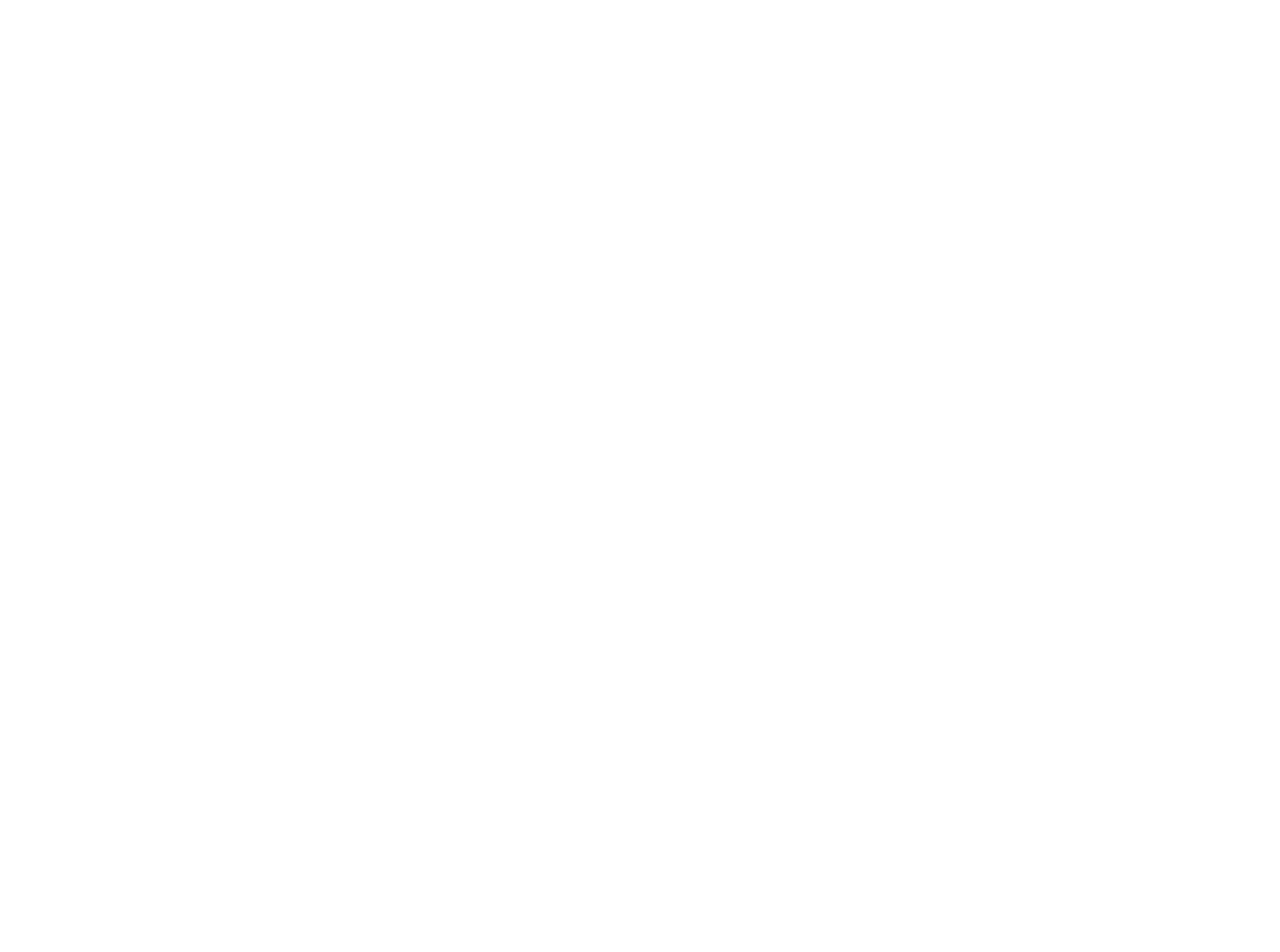
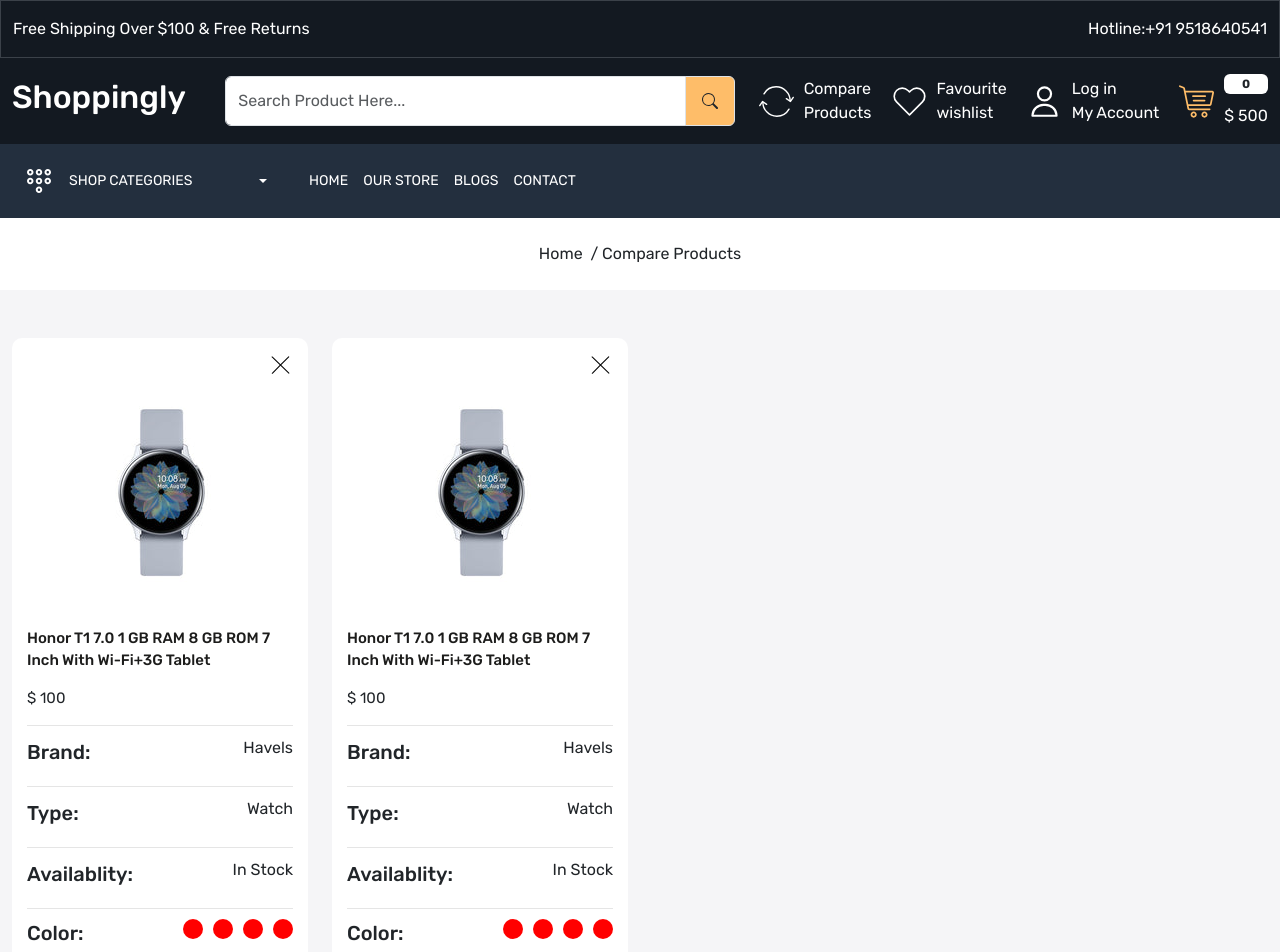
Before and after one commit to Ansh-Kataria/Shoppingly, a React (Create React App) app: page /compare-product in a window 1280 px wide. Before the commit this address had no page. Shown: the top 952 px of the page. Before the commit the page ends 800 px from the top, so only its background shows below. Built offline with nearby package versions, Linux system fonts and the light colour scheme.

Commit message:
compare product created

```diff
--- a/src/App.css
+++ b/src/App.css
@@ -518,3 +518,41 @@
 }
 
 /* Contact Ends here */
+
+/* Compare Product Start here */
+
+.compare-product-card {
+  padding: 20px 15px;
+  background-color: white;
+  border-radius: 10px;
+}
+.compare-product-card .cross,
+.wishlist-card .cross {
+  top: 15px;
+  right: 15px;
+  width: 25px;
+  padding: 3px;
+  cursor: pointer;
+}
+.compare-product-details h5.title,
+.wishlist-card h5.title {
+  font-size: 15px;
+  line-height: 22px;
+  font-weight: 500;
+  color: var(--color-1c1c1b);
+}
+.compare-product-details h6.price,
+.wishlist-card h6.price {
+  font-size: 15px;
+  line-height: 22px;
+  font-weight: 400;
+}
+.compare-product-card .product-detail {
+  display: flex;
+  justify-content: space-between;
+  align-items: center;
+  padding: 10px 0px;
+  border-top: 1px solid rgba(0, 0, 0, 0.1);
+}
+
+/* Compare Product Ends here */
--- a/src/App.js
+++ b/src/App.js
@@ -8,7 +8,10 @@
 import Contact from "./pages/Contact";
 import OurStore from "./pages/OurStore";
 import Blog from "./pages/Blog";
-
+import CompareProduct from "./pages/CompareProduct";
+import Wishlist from "./pages/Wishlist";
+import Cart from "./pages/Cart";
+import Login from "./pages/Login";
 const App = () => {
   return (
     <>
@@ -20,6 +23,11 @@
             <Route path="contact" element={<Contact />} />
             <Route path="store" element={<OurStore />} />
             <Route path="blogs" element={<Blog />} />
+            <Route path="compare-product" element={<CompareProduct />} />
+            <Route path="wishlist" element={<Wishlist />} />
+            <Route path="login" element={<Login />} />
+            <Route path="cart" element={<Cart />} />
+
           </Route>
         </Routes>
       </BrowserRouter>
--- a/src/components/Header.js
+++ b/src/components/Header.js
@@ -49,7 +49,7 @@
             <div className="col-5">
               <div className="header-upper-links d-flex align-items-center justify-content-between">
                 <div>
-                  <Link className="d-flex align-items-center gap-10 text-white">
+                  <Link to="/compare-product" className="d-flex align-items-center gap-10 text-white">
                     <img src="images/compare.svg" alt="compare" />
                     <p className="mb-0">
                       Compare <br /> Products
@@ -57,7 +57,7 @@
                   </Link>
                 </div>
                 <div>
-                  <Link className="d-flex align-items-center gap-10 text-white">
+                  <Link to="/wishlist" className="d-flex align-items-center gap-10 text-white">
                     <img src="images/wishlist.svg" alt="wishlist" />
                     <p className="mb-0">
                       Favourite <br /> wishlist
@@ -65,7 +65,7 @@
                   </Link>
                 </div>
                 <div>
-                  <Link className="d-flex align-items-center gap-10 text-white">
+                  <Link to="/login" className="d-flex align-items-center gap-10 text-white">
                     <img src="images/user.svg" alt="user" />
                     <p className="mb-0">
                       Log in <br /> My Account
@@ -73,7 +73,7 @@
                   </Link>
                 </div>
                 <div>
-                  <Link className="d-flex align-items-center gap-10 text-white">
+                  <Link to="/cart" className="d-flex align-items-center gap-10 text-white">
                     <img src="images/cart.svg" alt="cart" />
                     <div className="d-flex flex-column gap-10">
                       <span className="badge bg-white text-dark">0</span>
--- /dev/null
+++ b/src/pages/Cart.js
@@ -0,0 +1,9 @@
+import React from 'react'
+
+const Cart = () => {
+  return (
+    <div>Cart</div>
+  )
+}
+
+export default Cart
--- /dev/null
+++ b/src/pages/CompareProduct.js
@@ -0,0 +1,109 @@
+import React from "react";
+import BreadCrumb from "../components/BreadCrumb";
+import Meta from "../components/Meta";
+import Color from "../components/Color";
+
+const CompareProduct = () => {
+  return (
+    <>
+      <Meta title={"Compare Products"} />
+      <BreadCrumb title="Compare Products" />
+      <div className="compare-product-wrapper py-5 home-wrapper-2">
+        <div className="container-xxl">
+          <div className="row">
+            <div className="col-3">
+              <div className="compare-product-card position-relative">
+                <img
+                  src="images/cross.svg"
+                  alt="cross"
+                  className="position-absolute cross img-fluid"
+                />
+                <div className="product-card-image">
+                  <img src="images/watch.jpg" alt="watch" />
+                </div>
+                <div className="compare-product-details">
+                  <h5 className="title">
+                    Honor T1 7.0 1 GB RAM 8 GB ROM 7 Inch With Wi-Fi+3G Tablet
+                  </h5>
+                  <h6 className="price mb-3 mt-3">$ 100</h6>
+
+                  <div>
+                    <div className="product-detail">
+                      <h5>Brand:</h5>
+                      <p>Havels</p>
+                    </div>
+                    <div className="product-detail">
+                      <h5>Type:</h5>
+                      <p>Watch</p>
+                    </div>
+                    <div className="product-detail">
+                      <h5>Availablity:</h5>
+                      <p>In Stock</p>
+                    </div>
+                    <div className="product-detail">
+                      <h5>Color:</h5>
+                      <Color />
+                    </div>
+                    <div className="product-detail">
+                      <h5>Size:</h5>
+                      <div className="d-flex gap-10">
+                        <p>S</p>
+                        <p>M</p>
+                      </div>
+                    </div>
+                  </div>
+                </div>
+              </div>
+            </div>
+            <div className="col-3">
+              <div className="compare-product-card position-relative">
+                <img
+                  src="images/cross.svg"
+                  alt="cross"
+                  className="position-absolute cross img-fluid"
+                />
+                <div className="product-card-image">
+                  <img src="images/watch.jpg" alt="watch" />
+                </div>
+                <div className="compare-product-details">
+                  <h5 className="title">
+                    Honor T1 7.0 1 GB RAM 8 GB ROM 7 Inch With Wi-Fi+3G Tablet
+                  </h5>
+                  <h6 className="price mb-3 mt-3">$ 100</h6>
+
+                  <div>
+                    <div className="product-detail">
+                      <h5>Brand:</h5>
+                      <p>Havels</p>
+                    </div>
+                    <div className="product-detail">
+                      <h5>Type:</h5>
+                      <p>Watch</p>
+                    </div>
+                    <div className="product-detail">
+                      <h5>Availablity:</h5>
+                      <p>In Stock</p>
+                    </div>
+                    <div className="product-detail">
+                      <h5>Color:</h5>
+                      <Color />
+                    </div>
+                    <div className="product-detail">
+                      <h5>Size:</h5>
+                      <div className="d-flex gap-10">
+                        <p>S</p>
+                        <p>M</p>
+                      </div>
+                    </div>
+                  </div>
+                </div>
+              </div>
+            </div>
+          </div>
+        </div>
+      </div>
+    </>
+  );
+};
+
+export default CompareProduct;
--- a/src/pages/Contact.js
+++ b/src/pages/Contact.js
@@ -9,11 +9,11 @@
     <>
       <Meta title={"Contact Us"} />
       <BreadCrumb title="Contact Us" />
-      <div className="contact-wrapper py-5 home-wrapper-2 ">
+      <div className="contact-wrapper p-5 home-wrapper-2 ">
         <div className="row">
           <div className="col-12">
             <iframe
-              src="https://www.google.com/maps/embed?pb=!1m18!1m12!1m3!1d6986.771103663534!2d76.99275607711007!3d28.886888929272477!2m3!1f0!2f0!3f0!3m2!1i1024!2i768!4f13.1!3m3!1m2!1s0x390da5e51463d4c9%3A0xe5a485e2ac7c3d4a!2sMandaura%2C%20Haryana%20131103!5e0!3m2!1sen!2sin!4v1669909087902!5m2!1sen!2sin"
+              src="https://www.google.com/maps/embed?pb=!1m18!1m12!1m3!1d3493.723981626393!2d76.61891931489939!3d28.87682688232208!2m3!1f0!2f0!3f0!3m2!1i1024!2i768!4f13.1!3m3!1m2!1s0x390d84dd1290113f%3A0x93e332b1a4af99f!2sMaharshi%20Dayanand%20University!5e0!3m2!1sen!2sin!4v1677753605158!5m2!1sen!2sin"
               width="600"
               height="450"
               className="border-0 w-100"
@@ -22,7 +22,7 @@
               referrerPolicy="no-referrer-when-downgrade"
             ></iframe>
           </div>
-          <div className="col-12 mt-5 px-5">
+          <div className="col-12 mt-5 ">
             <div className="contact-inner-wrapper d-flex justify-content-between">
               <div>
                 <h3 className="contact-title mb-4">Contact</h3>
--- /dev/null
+++ b/src/pages/Login.js
@@ -0,0 +1,9 @@
+import React from 'react'
+
+const Login = () => {
+  return (
+    <div>Login</div>
+  )
+}
+
+export default Login
--- /dev/null
+++ b/src/pages/Wishlist.js
@@ -0,0 +1,9 @@
+import React from 'react'
+
+const Wishlist = () => {
+  return (
+    <div>Wishlist</div>
+  )
+}
+
+export default Wishlist
```
